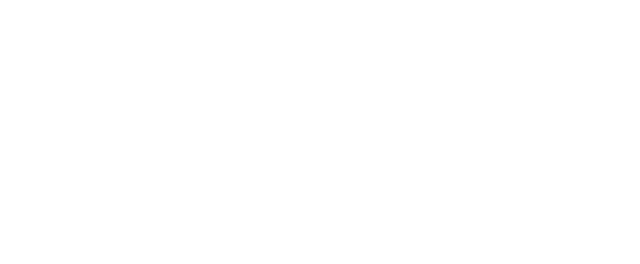
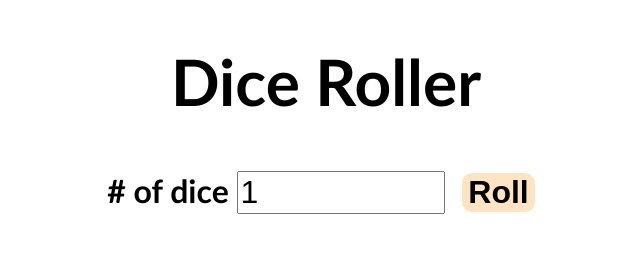
Before and after one commit to Jonathan0823/Dice-Roller-Web, a plain HTML site: page index.html in a window 1280 px wide. Shown: the whole page, without its empty margins (314-954 px from the left). Drawn offline with Linux system fonts and the light colour scheme.

Commit message:
finished the code

```diff
--- a/index.html
+++ b/index.html
@@ -7,7 +7,14 @@
     <title>Dice Roller</title>
 </head>
 <body>
-
+    <div id="container">
+        <h1>Dice Roller</h1>
+        <label for=""># of dice</label>
+        <input type="number" id="numberofdice" min="1" value="1" max="10">
+        <button id="roll" onclick="rollDice()">Roll</button><br><br>
+        <label for="" id="result"></label>
+        <div id="diceimg"></div>
+    </div>
     <script src="index.js"></script>
 </body>
 </html>
--- a/index.js
+++ b/index.js
@@ -0,0 +1,24 @@
+const numberofdice = document.getElementById("numberofdice");
+const dicenum = document.getElementById("result");
+const diceimg = document.getElementById("diceimg");
+
+let results = [];
+let dice = [];
+function rollDice() {
+  results = [];
+  dice = [];
+  if (numberofdice.value < 1 || numberofdice.value > 10) {
+    dicenum.textContent = "Please enter a number between 1 and 10";
+    diceimg.innerHTML = "";
+  } else {
+    for (let i = 0; i < numberofdice.value; i++) {
+      let result = Math.floor(Math.random() * 6) + 1;
+      results.push(result);
+      dice.push(`<img src=assets/${result}.png>`);
+    }
+    dicenum.textContent = results.join(", ");
+    diceimg.innerHTML = dice.join(" ");
+
+    numberofdice.value = "";
+  }
+}
--- a/style.css
+++ b/style.css
@@ -0,0 +1,35 @@
+#container{
+    text-align: center;
+    font-size: 2rem;
+    font-family: 'Gill Sans', 'Gill Sans MT', Calibri, 'Trebuchet MS', sans-serif;
+    font-weight: bold;
+}
+
+button{
+    font-size: 2rem;
+    background-color: bisque;
+    border: none;
+    border-radius: 10px;
+    color: black;
+    font-weight: bold;
+    cursor: pointer;
+    margin: 10px;
+    transition: background-color 0.3s ease;
+}
+
+button:hover{
+    background-color: rgb(243, 190, 126);
+}
+
+#numberofdice{
+    font-size: 2rem;
+    width: 200px;
+}
+#diceimg{
+    margin-top: 20px;
+}
+#diceimg img {
+    width: 100px;
+    height: 100px;
+    margin: 10px;
+}
```
Also changed, not shown: assets/1.png (added), assets/2.png (added), assets/3.png (added), assets/4.png (added), assets/5.png (added), assets/6.png (added).
